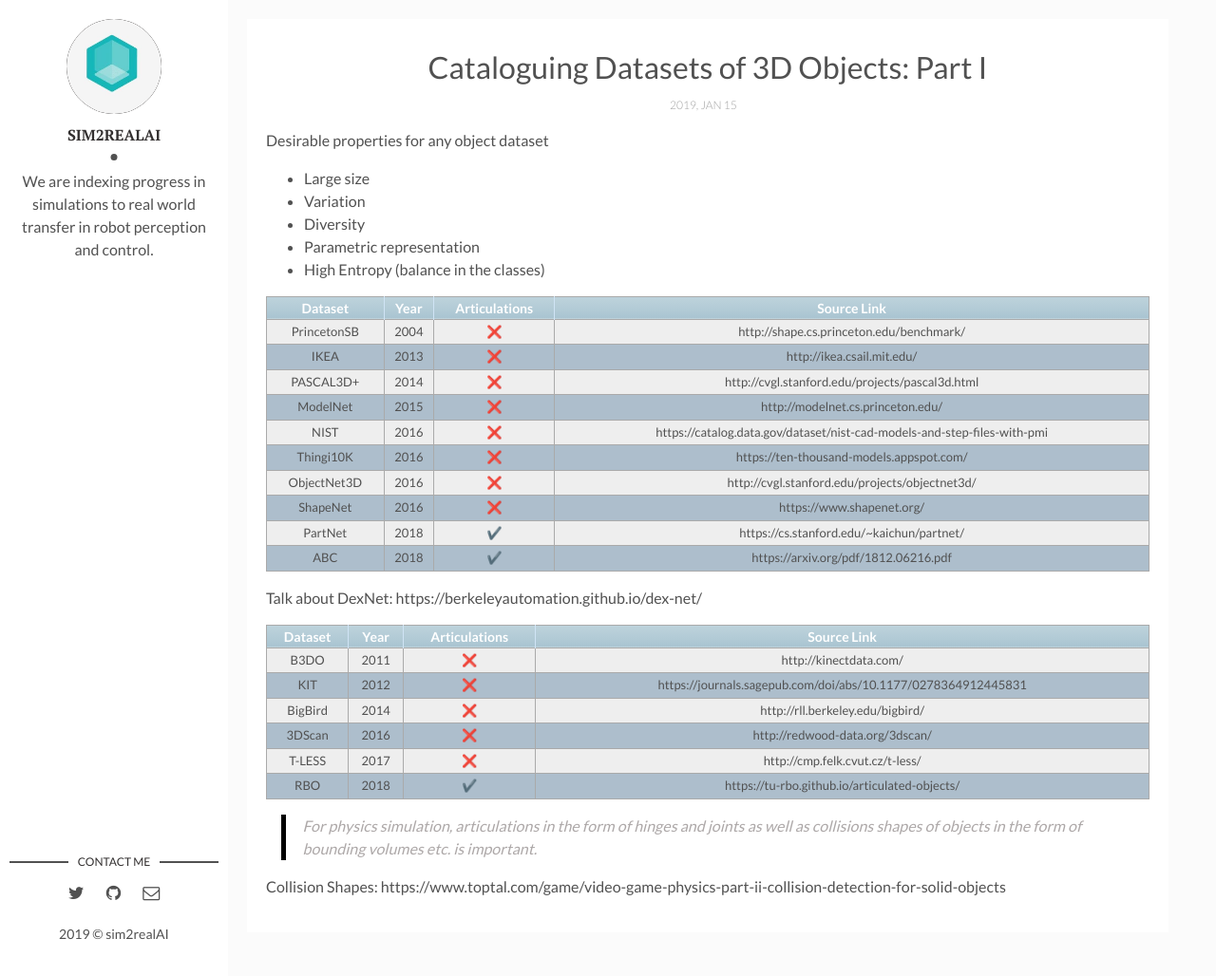
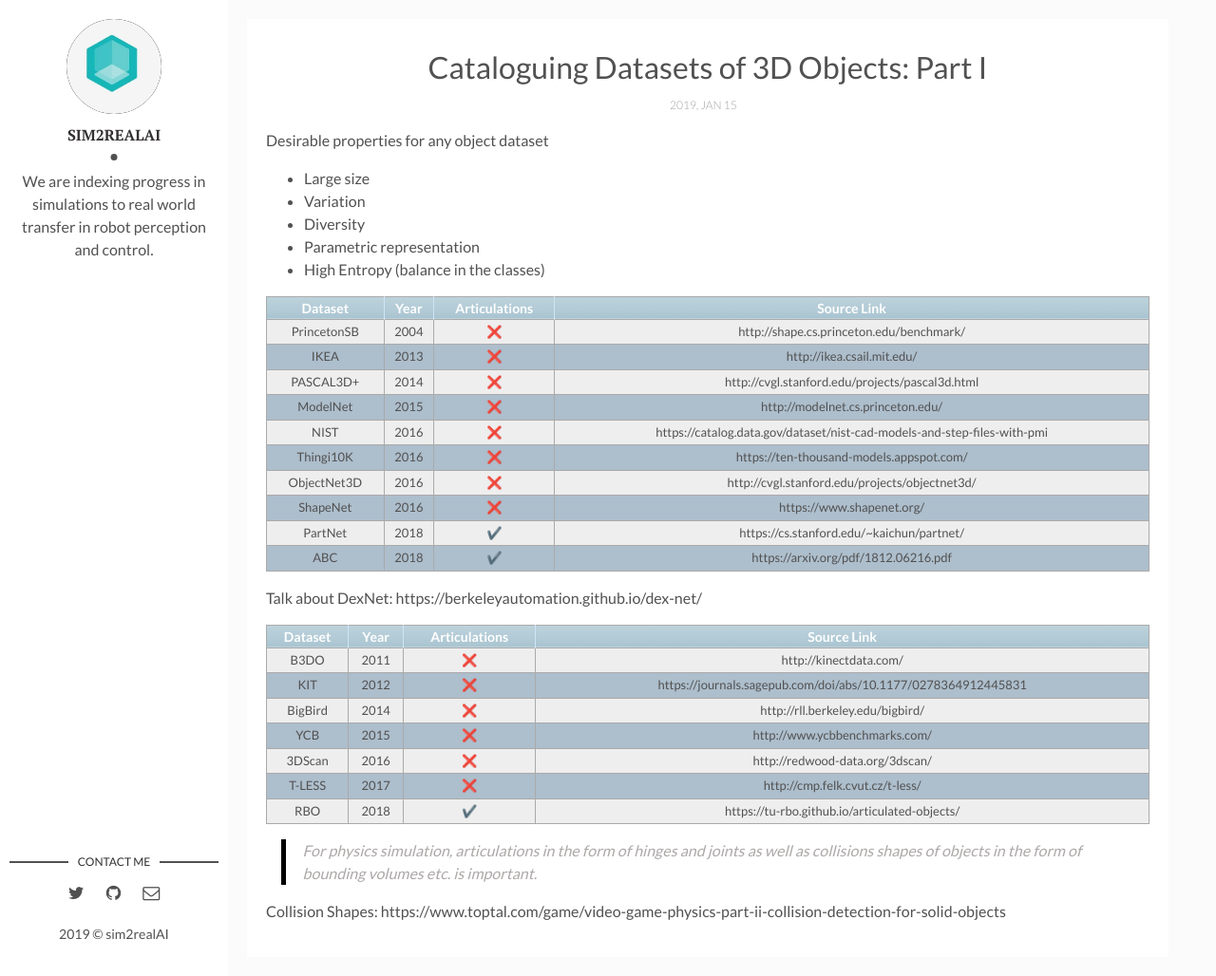
Before and after one commit to backupsim2realai/backupsim2realai.github.io, a Jekyll site: the page built from _posts/2019-01-15-Synthetic-Datasets-of-Objects-Part-I.markdown, in a window 1280 px wide and 1028 px high. Shown: the whole window at 95% size. Built offline with Jekyll 4.4.1, drawn with Linux system fonts in a browser that asks for light colours; emoji names are drawn with the system emoji font.

Commit message:
update
Signed-off-by: Ankur Handa <ahanda@nvidia.com>

```diff
--- a/_posts/2019-01-15-Synthetic-Datasets-of-Objects-Part-I.markdown
+++ b/_posts/2019-01-15-Synthetic-Datasets-of-Objects-Part-I.markdown
@@ -36,6 +36,7 @@
 |   B3DO  | 2011 |         :x:        |                     http://kinectdata.com/                    |
 |   KIT   | 2012 |         :x:        | https://journals.sagepub.com/doi/abs/10.1177/0278364912445831 |
 | BigBird | 2014 |         :x:        |                http://rll.berkeley.edu/bigbird/               |
+|   YCB   | 2015 |         :x:        |                 http://www.ycbbenchmarks.com/                 |
 |  3DScan | 2016 |         :x:        |                http://redwood-data.org/3dscan/                |
 |  T-LESS | 2017 |         :x:        |                http://cmp.felk.cvut.cz/t-less/                |
 |   RBO   | 2018 | :heavy_check_mark: |         https://tu-rbo.github.io/articulated-objects/         |
```
